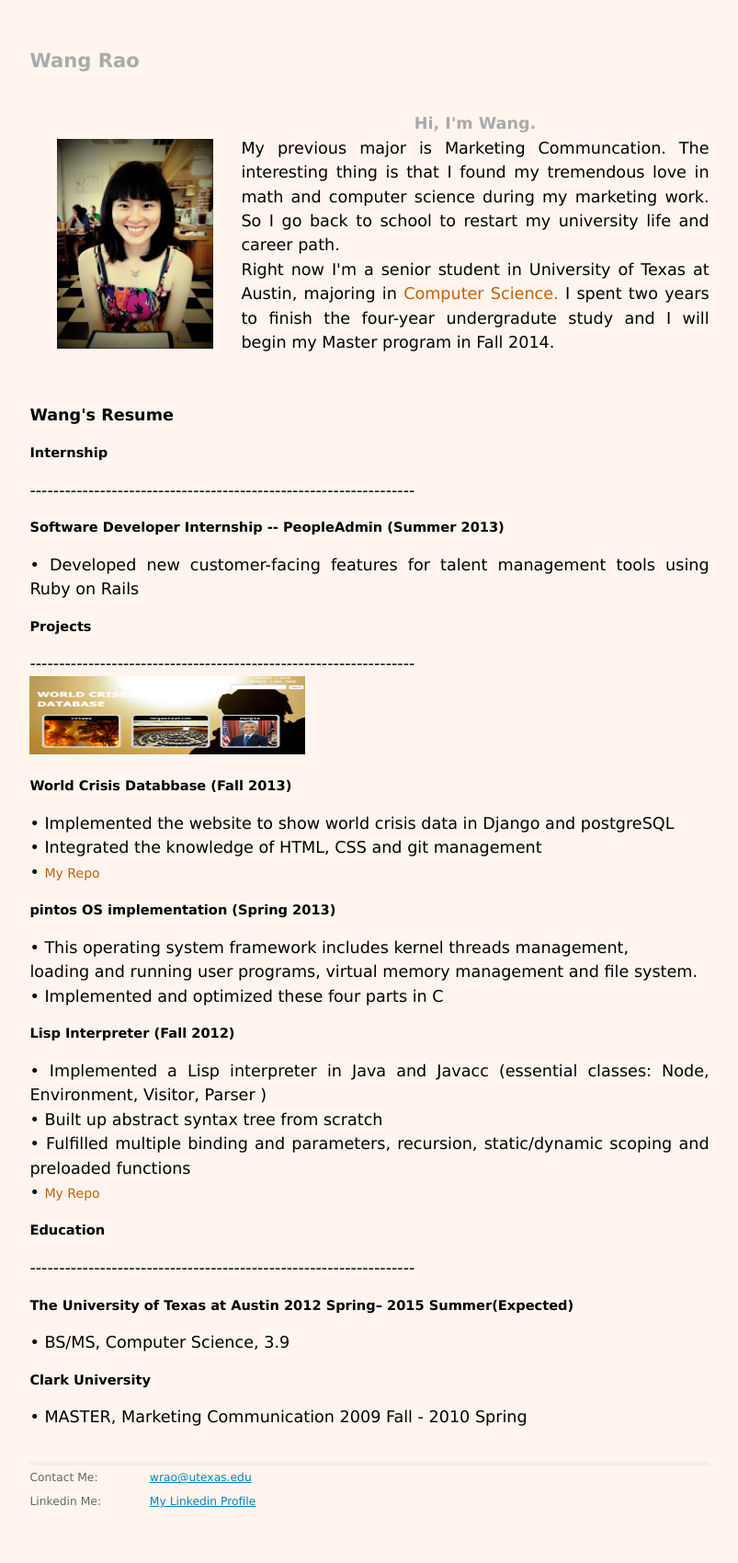
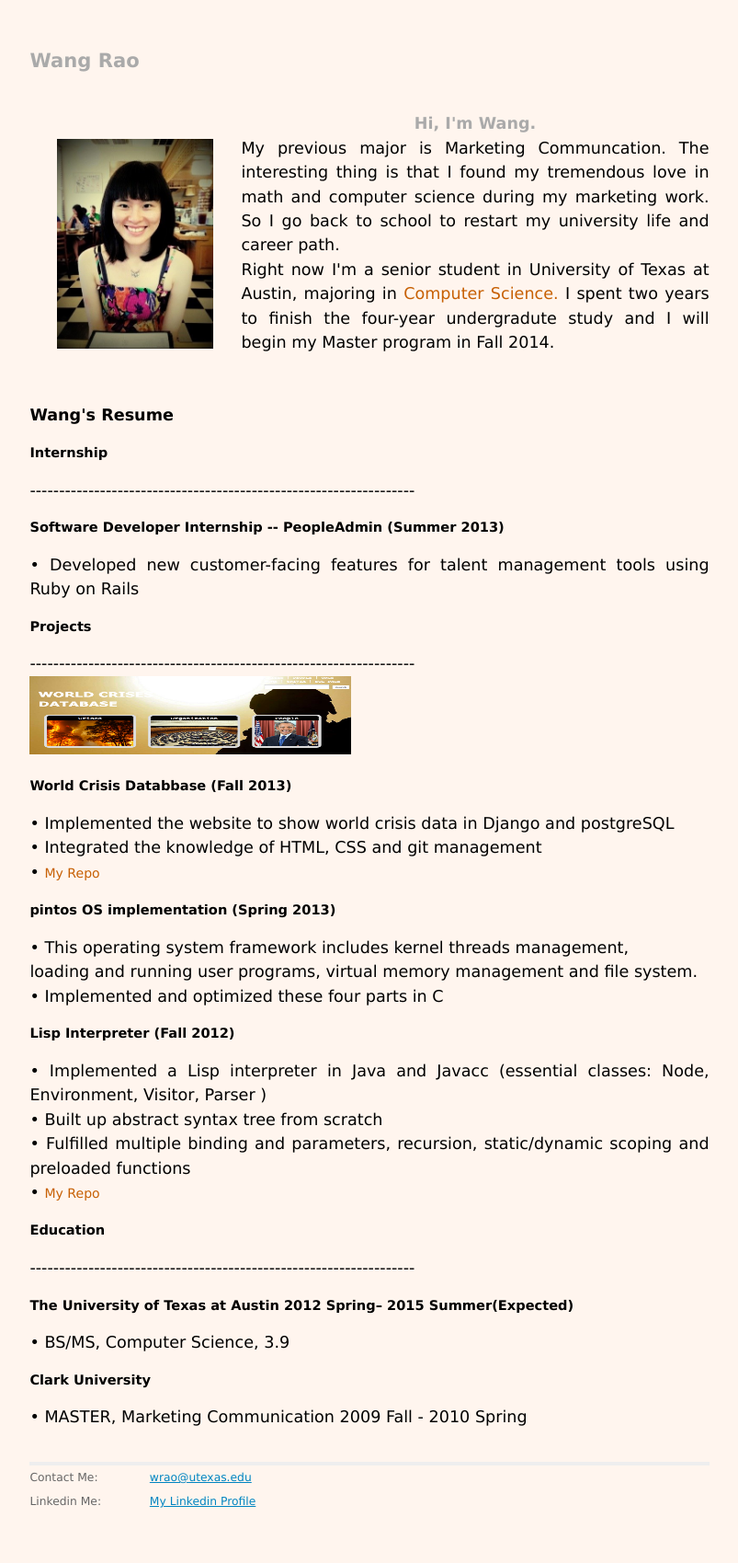
Before and after one commit to raowang87/raowang87.github.io, a Jekyll site: the page built from index.html, in a window 1280 px wide. Shown: the whole page at 92% size, without its empty margins (238-1041 px from the left). Built offline with Jekyll 4.4.1, drawn with Linux system fonts in a browser that asks for light colours.

Commit message:
resizing again

```diff
--- a/index.html
+++ b/index.html
@@ -20,7 +20,7 @@ title: Wang Rao's Home Page
     <h5>Projects</h5>
     ------------------------------------------------------------------
       <div>
-       <img class="sAtt" src="/image/wcdb.png" width="300" height="85">
+       <img class="sAtt" src="/image/wcdb.png" width="350" height="85">
       </div>
       <h5>World Crisis Databbase  (Fall 2013)</h5>
        • Implemented the website to show world crisis data in Django and postgreSQL  <br>
```
